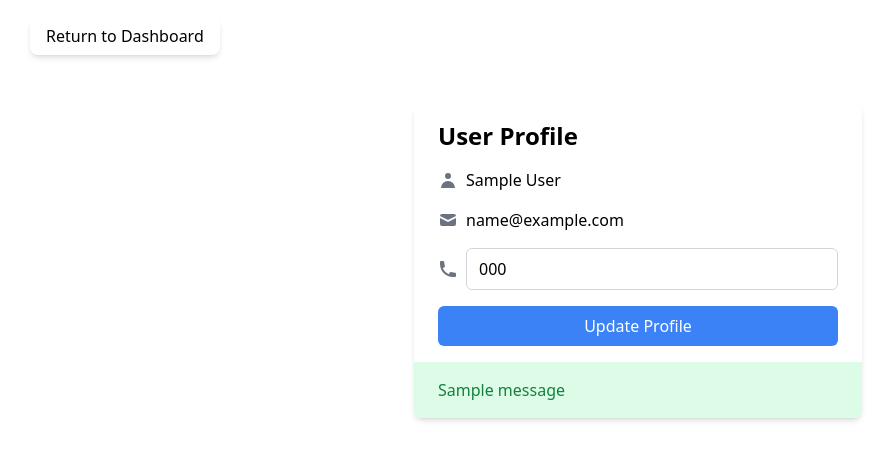
After one commit to Murega14/invotrack, a Flask app: page /user_profile in a window 1280 px wide. The commit adds this page. Shown: the top 460 px of the page, without its empty margins (2-895 px from the left). Run offline with Flask 3, Linux system fonts and the light colour scheme; the visitor is signed in with stand-in values (Sample User, id 1); tables that the repository leaves empty hold one stand-in row (values such as "Sample post"); one stand-in notice (Sample message) is shown; some libraries are stand-ins or nearby versions.

Commit message:
ui's for various endpoints

```diff
--- a/app/Routes/authentication.py
+++ b/app/Routes/authentication.py
@@ -1,7 +1,7 @@
 import os
 import pathlib
 import requests
-from flask import Blueprint, session, abort, redirect, request, jsonify
+from flask import Blueprint, session, abort, redirect, request, flash, url_for, render_template
 from google.oauth2 import id_token
 from google_auth_oauthlib.flow import Flow
 from pip._vendor import cachecontrol
@@ -94,16 +94,38 @@ def logout():
     session.clear()
     return redirect("/login")
 
-@authentication.route('/user_profile', methods=['POST'])
+
+@authentication.route('/user_profile', methods=['GET', 'POST'])
 @login_is_required
 def user_profile():
-    data = request.get_json()
-    name = session.get("name")
-    email = session.get("google_id")
-    phone_number = data.get("phone_number")
+    google_id = session.get('google_id')
+    user = User.query.filter_by(google_id=google_id).first()
 
-    customer = Customer(name=name, email=email, phone_number=phone_number)
-    db.session.add(customer)
-    db.session.commit()
+    if not user:
+        flash('User not found', 'error')
+        return redirect(url_for('authentication.login'))
 
-    return jsonify({"message": "User details added successfully"}), 201
+    customer = Customer.query.filter_by(email=user.email).first()
+
+    if request.method == 'POST':
+        phone_number = request.form.get('phone_number')
+
+        if not phone_number:
+            flash('Phone number is required', 'error')
+        else:
+            if not customer:
+                customer = Customer(name=user.name, email=user.email, phone_number=phone_number)
+                db.session.add(customer)
+            else:
+                customer.phone_number = phone_number
+
+            try:
+                db.session.commit()
+                flash('User details updated successfully', 'success')
+            except Exception as e:
+                db.session.rollback()
+                flash(f'An error occurred: {str(e)}', 'error')
+
+        return redirect(url_for('authentication.user_profile'))
+
+    return render_template('profile.html', user=user, customer=customer)
--- a/app/app.py
+++ b/app/app.py
@@ -28,7 +28,7 @@ app.secret_key = os.getenv('SECRET_KEY')
 admin = Admin(app, name='Admin Panel', template_mode='bootstrap4')
 app.register_blueprint(authentication, url_prefix="")
 app.register_blueprint(invoices, url_prefix="/invoices")
-app.register_blueprint(customers, url_prefix="")
+app.register_blueprint(customers, url_prefix="/customers")
 admin.add_view(UserAdmin(User, db.session))
 admin.add_view(ModelView(Customer, db.session))
 admin.add_view(InvoiceAdmin(Invoice, db.session))
@@ -42,11 +42,13 @@ def index():
 def dashboard():
     outstanding_invoices = Invoice.query.filter(Invoice.status != 'paid').count()
 
-    total_paid = db.session.query(func.sum(Payment.amount)).scalar() or 0
+    total_paid = db.session.query(func.sum(Invoice.amount)).filter(Invoice.status == 'paid').scalar() or 0
+    total_unpaid = db.session.query(func.sum(Invoice.amount)).filter(Invoice.status != 'paid').scalar() or 0
 
     return render_template('dashboard.html',
                            outstanding_invoices=outstanding_invoices,
-                           total_paid="{:.2f}".format(total_paid))
+                           total_paid="{:,.2f}".format(total_paid),
+                           total_unpaid="{:,.2f}".format(total_unpaid))
 
 if __name__ == "__main__":
     app.run(debug=True)
--- a/app/templates/invoice.html
+++ b/app/templates/invoice.html
@@ -1,8 +1,13 @@
 {% extends 'base.html' %}
 {% block title %}Invoices{% endblock %}
 {% block content %}
+<button class="btn btn-primary rounded-lg m-2 p-4 highlight"><a href="{{ url_for('dashboard') }}" class="btn btn-primary rounded-lg px-4 py-2 m-2 hover:bg-blue-600 transition duration-300 ease-in-out transform hover:-translate-y-1 shadow-md">
+    Return to Dashboard
+  </a>
+</button>
 <div class="container mx-auto px-4 py-8">
     <h1 class="text-3xl font-bold mb-6">Invoices</h1>
+
 
     {% if invoices_data %}
     <div class="overflow-x-auto bg-white shadow-md rounded-lg">
--- /dev/null
+++ b/app/templates/profile.html
@@ -0,0 +1,53 @@
+{% extends 'base.html' %}
+
+{% block title %}User Profile{% endblock %}
+
+{% block content %}
+<button class="btn btn-primary rounded-lg m-2 p-4 highlight"><a href="{{ url_for('dashboard') }}" class="btn btn-primary rounded-lg px-4 py-2 m-2 hover:bg-blue-600 transition duration-300 ease-in-out transform hover:-translate-y-1 shadow-md">
+    Return to Dashboard
+  </a>
+</button>
+<div class="container mx-auto mt-8">
+    <div class="max-w-md mx-auto bg-white shadow-md rounded-lg overflow-hidden">
+        <div class="px-6 py-4">
+            <h2 class="text-2xl font-bold mb-4">User Profile</h2>
+            <div class="space-y-4">
+                <div class="flex items-center space-x-2">
+                    <svg xmlns="http://www.w3.org/2000/svg" class="h-5 w-5 text-gray-500" viewBox="0 0 20 20" fill="currentColor">
+                        <path fill-rule="evenodd" d="M10 9a3 3 0 100-6 3 3 0 000 6zm-7 9a7 7 0 1114 0H3z" clip-rule="evenodd" />
+                    </svg>
+                    <span>{{ user.name }}</span>
+                </div>
+                <div class="flex items-center space-x-2">
+                    <svg xmlns="http://www.w3.org/2000/svg" class="h-5 w-5 text-gray-500" viewBox="0 0 20 20" fill="currentColor">
+                        <path d="M2.003 5.884L10 9.882l7.997-3.998A2 2 0 0016 4H4a2 2 0 00-1.997 1.884z" />
+                        <path d="M18 8.118l-8 4-8-4V14a2 2 0 002 2h12a2 2 0 002-2V8.118z" />
+                    </svg>
+                    <span>{{ user.email }}</span>
+                </div>
+                <form action="{{ url_for('authentication.user_profile') }}" method="POST" class="space-y-4">
+                    <div class="flex items-center space-x-2">
+                        <svg xmlns="http://www.w3.org/2000/svg" class="h-5 w-5 text-gray-500" viewBox="0 0 20 20" fill="currentColor">
+                            <path d="M2 3a1 1 0 011-1h2.153a1 1 0 01.986.836l.74 4.435a1 1 0 01-.54 1.06l-1.548.773a11.037 11.037 0 006.105 6.105l.774-1.548a1 1 0 011.059-.54l4.435.74a1 1 0 01.836.986V17a1 1 0 01-1 1h-2C7.82 18 2 12.18 2 5V3z" />
+                        </svg>
+                        <input type="tel" name="phone_number" value="{{ customer.phone_number if customer else '' }}" placeholder="Phone Number"
+                               class="flex-grow px-3 py-2 border border-gray-300 rounded-md focus:outline-none focus:ring-2 focus:ring-blue-500">
+                    </div>
+                    <button type="submit" class="w-full bg-blue-500 text-white py-2 px-4 rounded-md hover:bg-blue-600 focus:outline-none focus:ring-2 focus:ring-blue-500 focus:ring-offset-2">
+                        Update Profile
+                    </button>
+                </form>
+            </div>
+        </div>
+        {% with messages = get_flashed_messages(with_categories=true) %}
+            {% if messages %}
+                {% for category, message in messages %}
+                    <div class="px-6 py-4 {% if category == 'error' %}bg-red-100 text-red-700{% else %}bg-green-100 text-green-700{% endif %}">
+                        {{ message }}
+                    </div>
+                {% endfor %}
+            {% endif %}
+        {% endwith %}
+    </div>
+</div>
+{% endblock %}
```
Also changed, not shown: app/Routes/customers.py (+26 -47 lines), app/Routes/invoices.py (+36 -2 lines), app/templates/customer.html (added, +28 -0 lines), app/templates/dashboard.html (+8 -2 lines).
